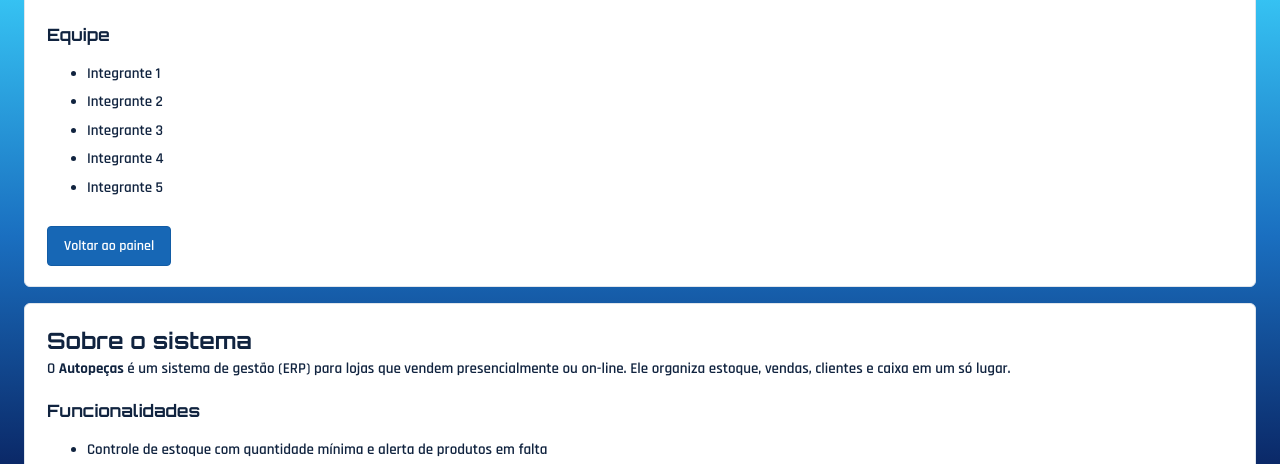
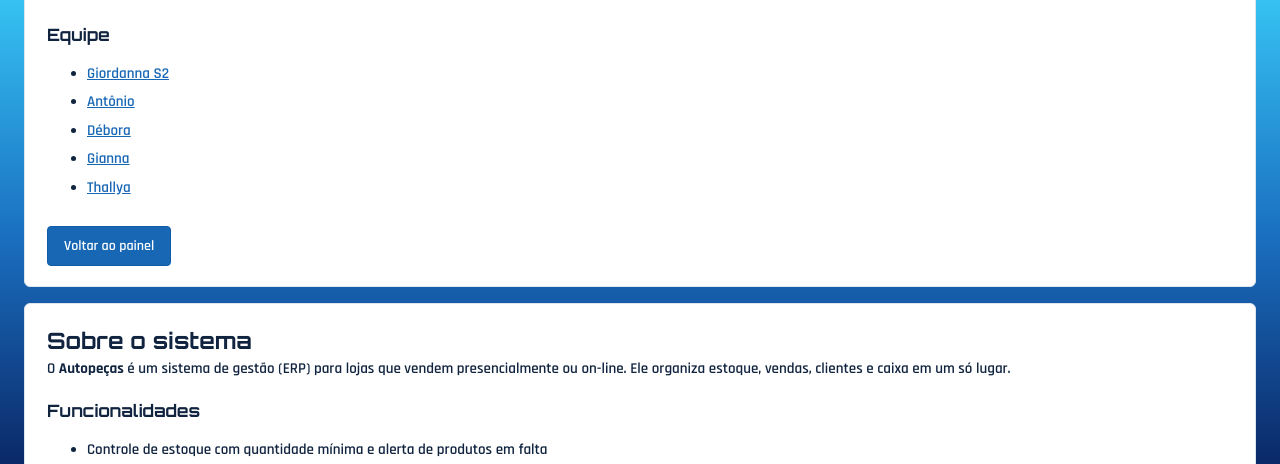
Before and after one commit to giordannaevangelista501-commits/meu-primeiro-site, a plain HTML site: page contato.html in a window 1280 px wide. Shown: the part 324-788 px from the top of the page. Drawn offline with Linux system fonts and the light colour scheme.

Commit message:
Adiciona integrantes e link do GitHub na página de contatos

```diff
--- a/contato.html
+++ b/contato.html
@@ -114,9 +114,11 @@
               Enviar e-mail</a
             >
           </p>
-          <!-- Link externo: endereço completo. TROQUE SEU_USUARIO pelo usuário do GitHub. -->
+          <!-- Link externo: abre o repositório do projeto no GitHub. -->
           <p>
-            <a class="link-seta" href="https://github.com/SEU_USUARIO"
+            <a
+              class="link-seta"
+              href="https://github.com/giordannaevangelista501-commits/meu-primeiro-site"
               ><svg class="icone" viewBox="0 0 24 24" aria-hidden="true">
                 <circle cx="12" cy="12" r="9" />
                 <path
@@ -128,15 +130,24 @@
           </p>
 
           <h3>Equipe</h3>
-          <!-- TROQUE pelos nomes dos integrantes. -->
+          <!-- Cada nome é um link para o perfil do GitHub da pessoa. -->
           <ul>
-            <li>Integrante 1</li>
-            <li>Integrante 2</li>
-            <li>Integrante 3</li>
-            <li>Integrante 4</li>
-            <li>Integrante 5</li>
+            <li>
+              <a href="https://github.com/giordannaevangelista501-commits"
+                >Giordanna S2</a
+              >
+            </li>
+            <li><a href="https://github.com/anttonioteixeira8">Antônio</a></li>
+            <li>
+              <a href="https://github.com/deboracesar013-creator">Débora</a>
+            </li>
+            <li>
+              <a href="https://github.com/giannaevangelistaestudos-prog"
+                >Gianna</a
+              >
+            </li>
+            <li><a href="https://github.com/thallyas01">Thallya</a></li>
           </ul>
-
           <a class="botao" href="index.html">Voltar ao painel</a>
         </div>
       </section>
```
